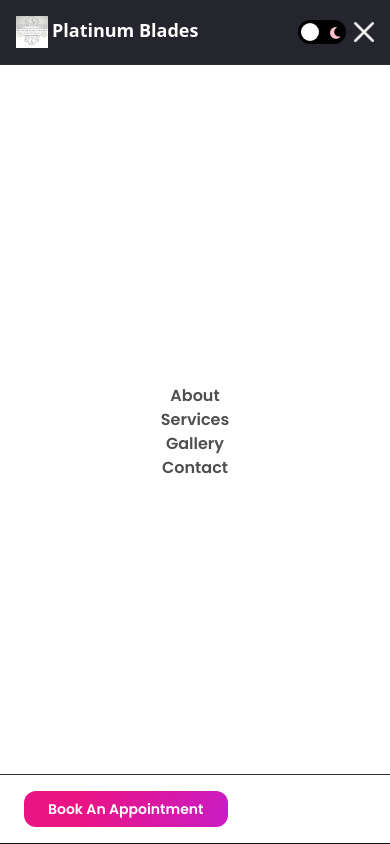
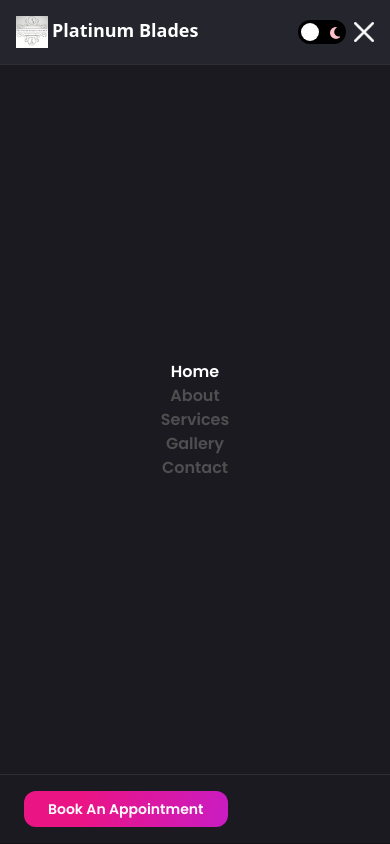
Before and after one commit to AleksaMarjanov/platinum_blades_for_men, a Next.js app: page / in a window 390 px wide. Both pictures are taken after a click on the picture 361 px from the left and 32 px from the top of the page. Built offline with nearby package versions, Linux system fonts and the light colour scheme.

Commit message:
fixed navbar hamb menu on darkmode

```diff
--- a/components/Navbar/Navbar.jsx
+++ b/components/Navbar/Navbar.jsx
@@ -91,7 +91,7 @@
 
   useEffect(() => {
     checkActive(active, setActive, router);
-  }, [router.pathname]);
+  }, [router.pathname, router, active]);
 
 
 
@@ -170,7 +170,7 @@
           />
         )}
       {isOpen && (
-        <div className="fixed inset-0 top-65 dark:bg-nft bg-white z-10 nav-h flex justify-between flex-col">
+        <div className="fixed inset-0 top-65 dark:bg-nft-black-2 bg-white z-10 nav-h flex justify-between flex-col">
           <div className="flex-1 p-4">
             <MenuItems active={active} setActive={setActive} isMobile setIsOpen={setIsOpen} />
           </div>
```
